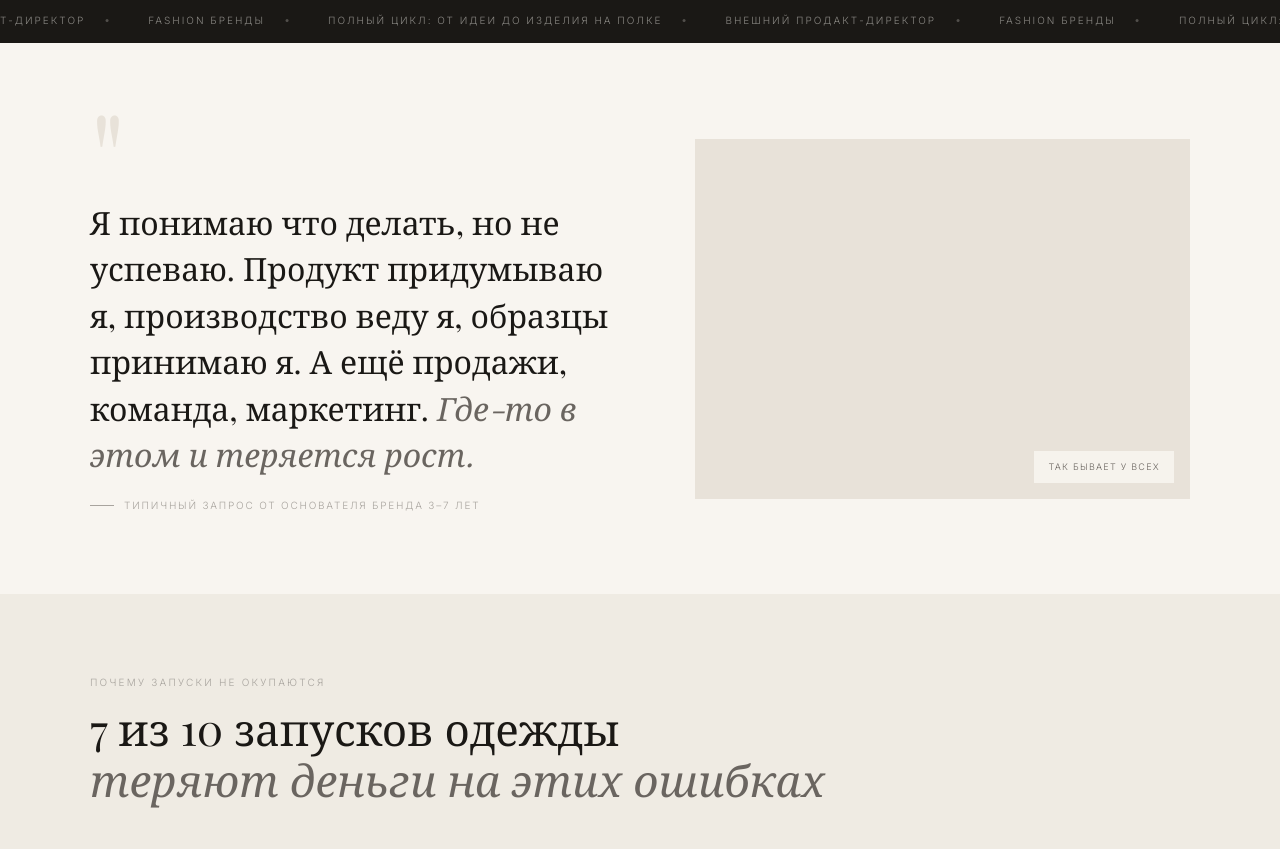
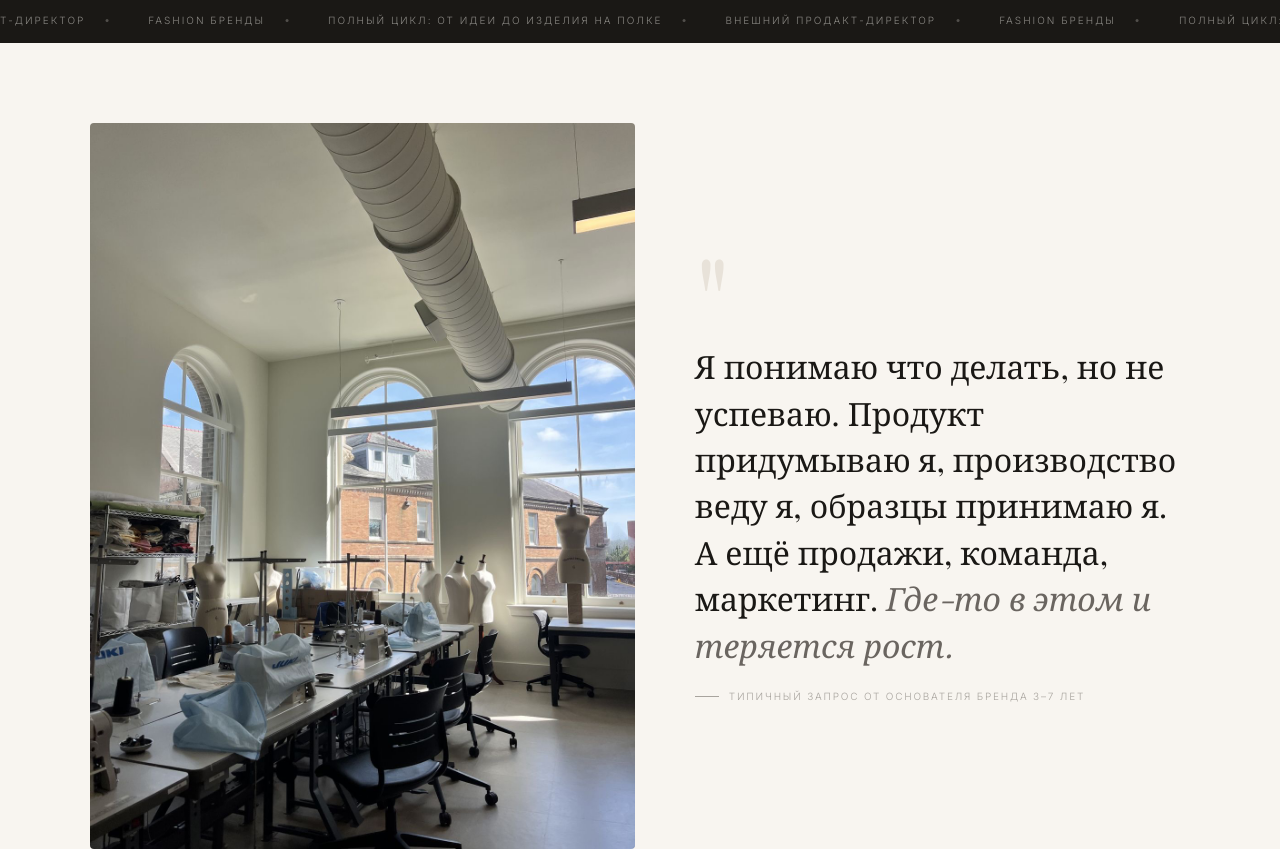
Before and after one commit to forma-product/FORMA, a plain HTML site: page index.html in a window 1280 px wide. Shown: the part 833-1682 px from the top of the page. Drawn offline with nearby package versions, Linux system fonts and the light colour scheme; a web font is replaced by a local one.

Commit message:
Add files via upload

```diff
--- a/index.html
+++ b/index.html
@@ -399,15 +399,13 @@ footer a{font-size:10px;color:rgba(248,245,240,.3);text-decoration:none}
 <!-- QUOTE -->
 <div class="quote-sec">
   <div class="quote-inner">
+    <div style="position:relative">
+      <div style="width:100%;aspect-ratio:3/4;background-image:url('./image-15-07-26-09-53.jpeg');background-size:cover;background-position:center;border-radius:4px"></div>
+    </div>
     <div>
       <span class="quote-mark">"</span>
       <div class="quote-text">Я понимаю что делать, но не успеваю. Продукт придумываю я, производство веду я, образцы принимаю я. А ещё продажи, команда, маркетинг. <em>Где-то в этом и теряется рост.</em></div>
       <div class="quote-source">Типичный запрос от основателя бренда 3–7 лет</div>
-    </div>
-    <div>
-      <div class="quote-photo">
-        <div class="quote-photo-badge">Так бывает у всех</div>
-      </div>
     </div>
   </div>
 </div>
```
